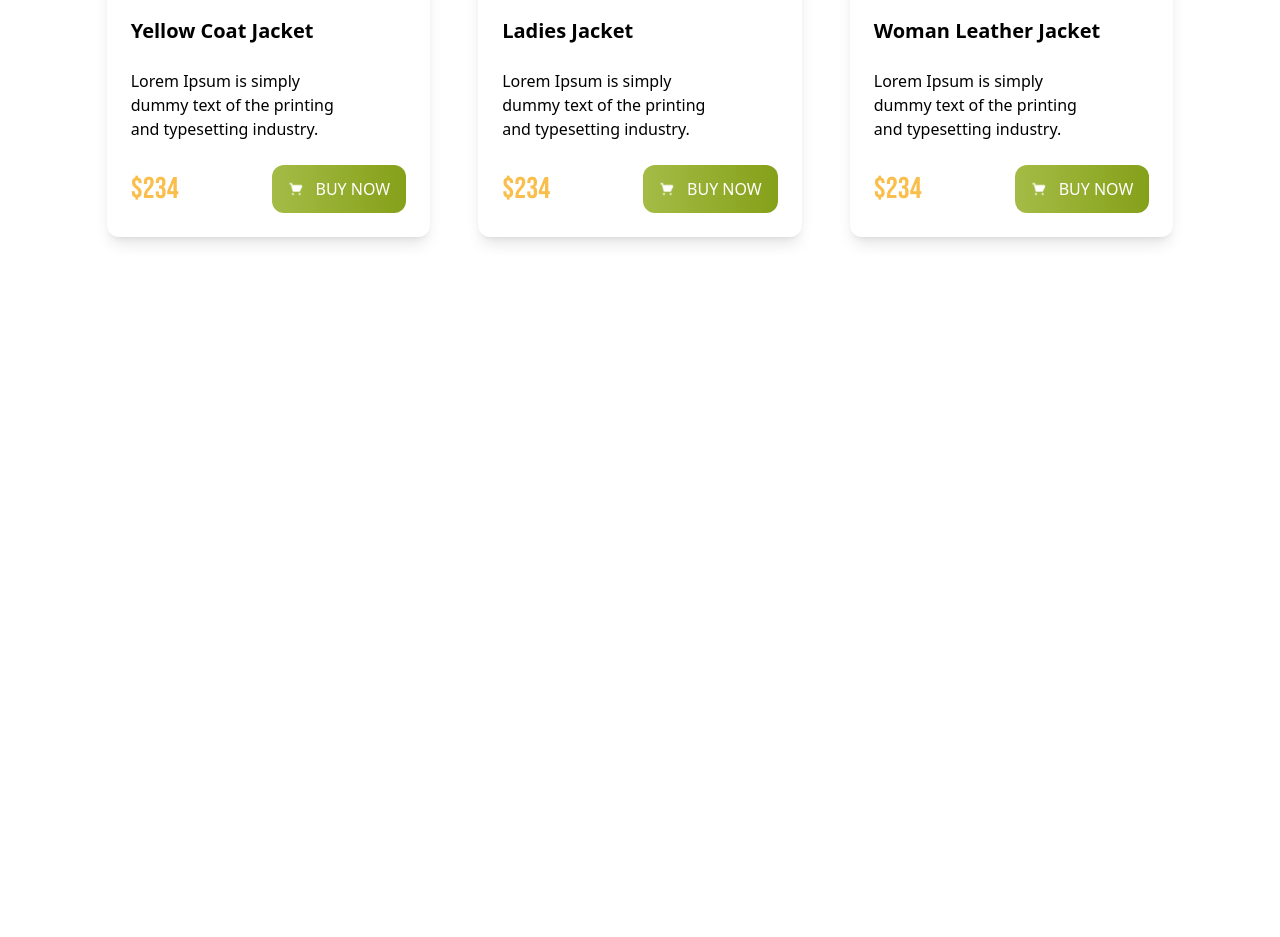
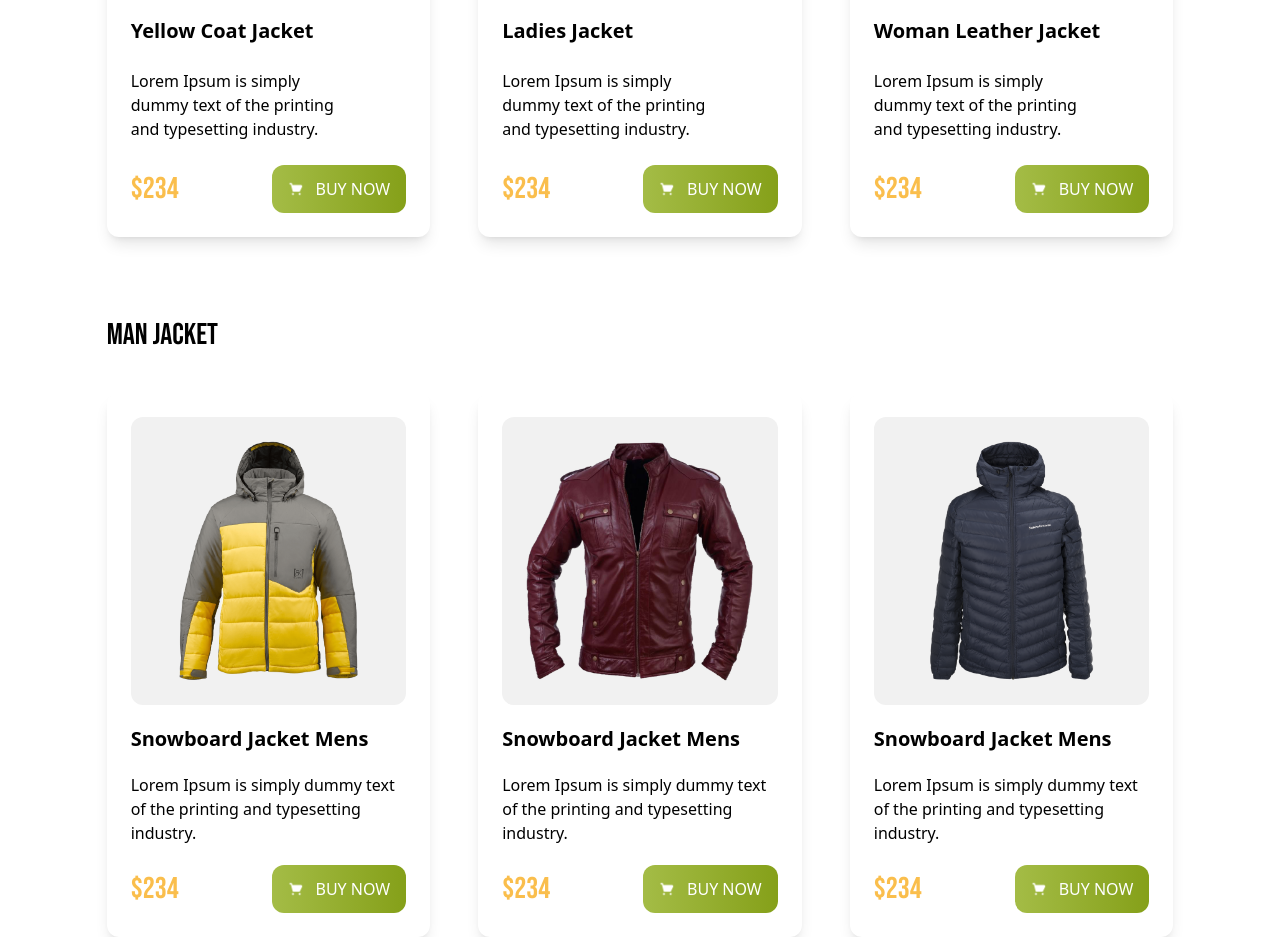
Before and after one commit to mehedihasansufi/programming-hero-tailwind-Css-penguin, a plain HTML site: page index.html in a window 1280 px wide. Shown: the part 1131-2068 px from the top of the page. Before the commit the page ends 1408 px from the top, so only its background shows below. Drawn offline with nearby package versions, Linux system fonts and the light colour scheme.

Commit message:
added mans card of jacket section

```diff
--- a/index.html
+++ b/index.html
@@ -77,9 +77,9 @@
   <main class="w-10/12 mx-auto">
     <!-- woman container -->
     <div class="woman-container mt-10">
-      <h2 class="text-3xl font-medium bebas-neue-regular">Woman Jacket</h2>
+      <h2 class="text-3xl text-center sm:text-left font-medium bebas-neue-regular">Woman Jacket</h2>
 
-      <div class="card-container mt-5 mb-10 grid grid-cols-3 gap-12">
+      <div class="card-container mt-5 grid grid-cols-1 sm:grid-cols-3 gap-12">
 
 
         <!-- first card -->
@@ -157,6 +157,74 @@
         </div>
       </div>
     </div>
+
+
+    <!-- man container card of jacket -->
+    <div class="man-container mt-20 ">
+      <h2 class="bebas-neue-regular text-center sm:text-left text-3xl font-medium">Man Jacket</h2>
+
+      <div class="card-container mt-10 grid grid-cols-1 sm:grid-cols-3 gap-12">
+
+        <!-- first card for man -->
+
+        <div class="card max-w-md rounded-xl bg-white shadow-lg p-6   flex flex-col gap-5">
+
+          <div class="flex justify-center bg-[#F1F1F1]  rounded-xl py-6">
+            <img class="h-60 " src="./images/jacket-4.png" alt="">
+          </div>
+
+          <h3 class="font-semibold text-xl">Snowboard Jacket Mens</h3>
+          <p>Lorem Ipsum is simply dummy text of the
+            printing and typesetting industry.</p>
+         <div class="flex items-center justify-between">
+           <span class="text-[#FABE4C] text-3xl bebas-neue-regular">$234</span>
+           <button class="bg-gradient-to-r from-[#A4BC46] to-[#85A019] flex items-center gap-3 py-3 px-4 rounded-xl text-white">
+            <img class="h-4" src="./icons/shopping-cart 1.png" alt="">
+          BUY NOW</button>
+         </div>
+        </div>
+
+
+
+<!-- 2nd card for man -->
+         <div class="card max-w-md rounded-xl bg-white shadow-lg p-6 flex flex-col gap-5 ">
+
+          <div class="flex justify-center bg-[#F1F1F1]  rounded-xl py-6">
+            <img class="h-60 " src="./images/jacket-5.png" alt="">
+          </div>
+
+          <h3 class="font-semibold text-xl">Snowboard Jacket Mens</h3>
+          <p>Lorem Ipsum is simply dummy text of the
+            printing and typesetting industry.</p>
+         <div class="flex items-center justify-between">
+           <span class="text-[#FABE4C] text-3xl bebas-neue-regular">$234</span>
+           <button class="bg-gradient-to-r from-[#A4BC46] to-[#85A019] flex items-center gap-3 py-3 px-4 rounded-xl text-white">
+            <img class="h-4" src="./icons/shopping-cart 1.png" alt="">
+          BUY NOW</button>
+         </div>
+        </div>
+
+
+
+        <!-- 3rd card of man -->
+         <div class="card max-w-md rounded-xl  bg-white shadow-lg p-6 flex flex-col gap-5">
+
+          <div class="flex justify-center bg-[#F1F1F1]  rounded-xl py-6">
+            <img class="h-60 " src="./images/jacket-6.png" alt="">
+          </div>
+
+          <h3 class="font-semibold text-xl">Snowboard Jacket Mens</h3>
+          <p>Lorem Ipsum is simply dummy text of the
+            printing and typesetting industry.</p>
+         <div class="flex items-center justify-between">
+           <span class="text-[#FABE4C] text-3xl bebas-neue-regular">$234</span>
+           <button class="bg-gradient-to-r from-[#A4BC46] to-[#85A019] flex items-center gap-3 py-3 px-4 rounded-xl text-white">
+            <img class="h-4" src="./icons/shopping-cart 1.png" alt="">
+          BUY NOW</button>
+         </div>
+        </div>
+      </div>
+    </div>
   </main>
 </body>
 
--- a/style/style.css
+++ b/style/style.css
@@ -1,5 +1,5 @@
 .bebas-neue-regular {
   font-family: "Bebas Neue", sans-serif;
-  font-weight: 400;
+  font-weight: 300;
   font-style: normal;
 }
```
